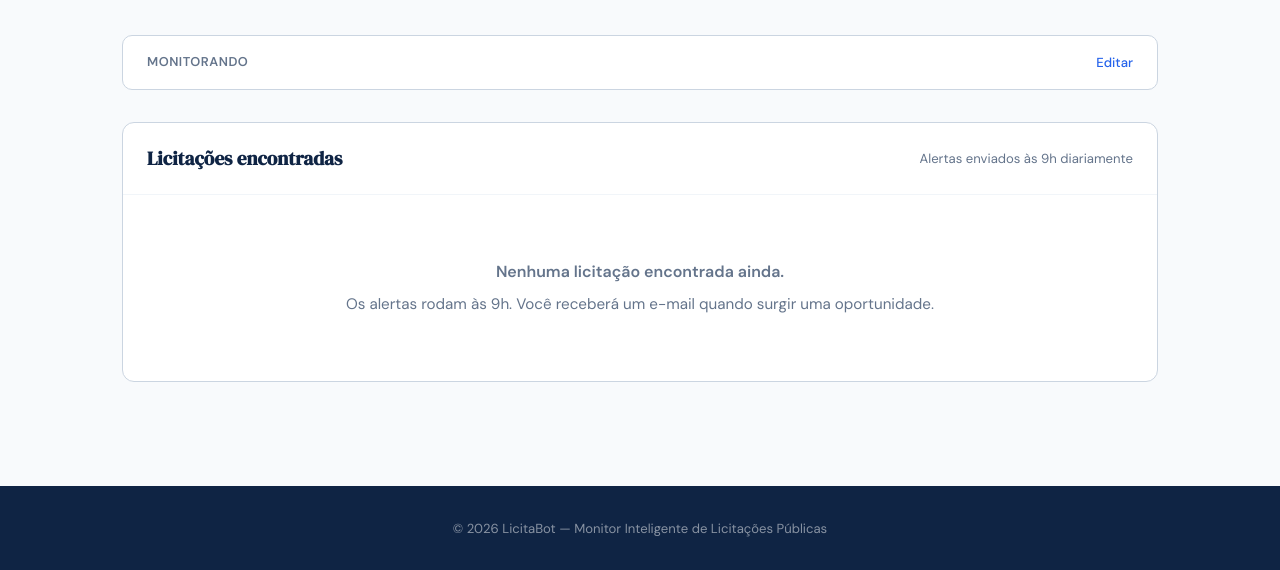
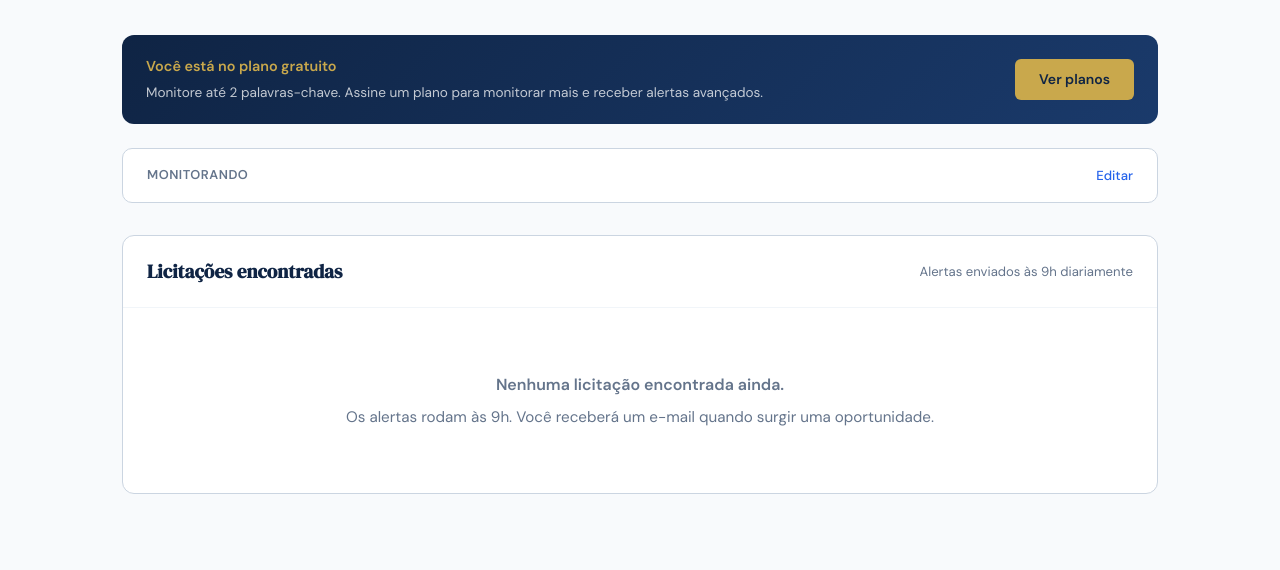
Before and after one commit to Lzocatelli/TenderSentinel, a Flask app: template web/templates/dashboard.html in a window 1280 px wide. Shown: the part 147-717 px from the top of the page. Run offline with Flask 3, Linux system fonts and the light colour scheme; the template is opened without the code that fills it, so the values that code supplies are empty; parts of the project's set-up code (start-up, migrations or seed data) failed here and were passed over.

Commit message:
upgrade banner

```diff
--- a/web/templates/dashboard.html
+++ b/web/templates/dashboard.html
@@ -25,7 +25,15 @@
             — <a href="/#planos" style="color:var(--blue)">Assinar ou alterar</a>
         </p>
     </div>
-
+{% if not cliente.plano %}
+<div style="background:linear-gradient(135deg,var(--navy) 0%,var(--navy-light) 100%);border-radius:12px;padding:1.25rem 1.5rem;margin-bottom:1.5rem;display:flex;align-items:center;justify-content:space-between;flex-wrap:wrap;gap:1rem">
+    <div>
+        <p style="color:var(--gold);font-weight:600;font-size:0.9rem;margin-bottom:0.25rem">Você está no plano gratuito</p>
+        <p style="color:rgba(255,255,255,0.75);font-size:0.85rem">Monitore até 2 palavras-chave. Assine um plano para monitorar mais e receber alertas avançados.</p>
+    </div>
+    <a href="/#planos" class="btn btn-gold" style="white-space:nowrap;padding:0.6rem 1.5rem;font-size:0.875rem">Ver planos</a>
+</div>
+{% endif %}
     <div class="keywords-bar">
     <span class="keywords-label">Monitorando</span>
     {% for palavra in cliente.palavras_chave %}
```
